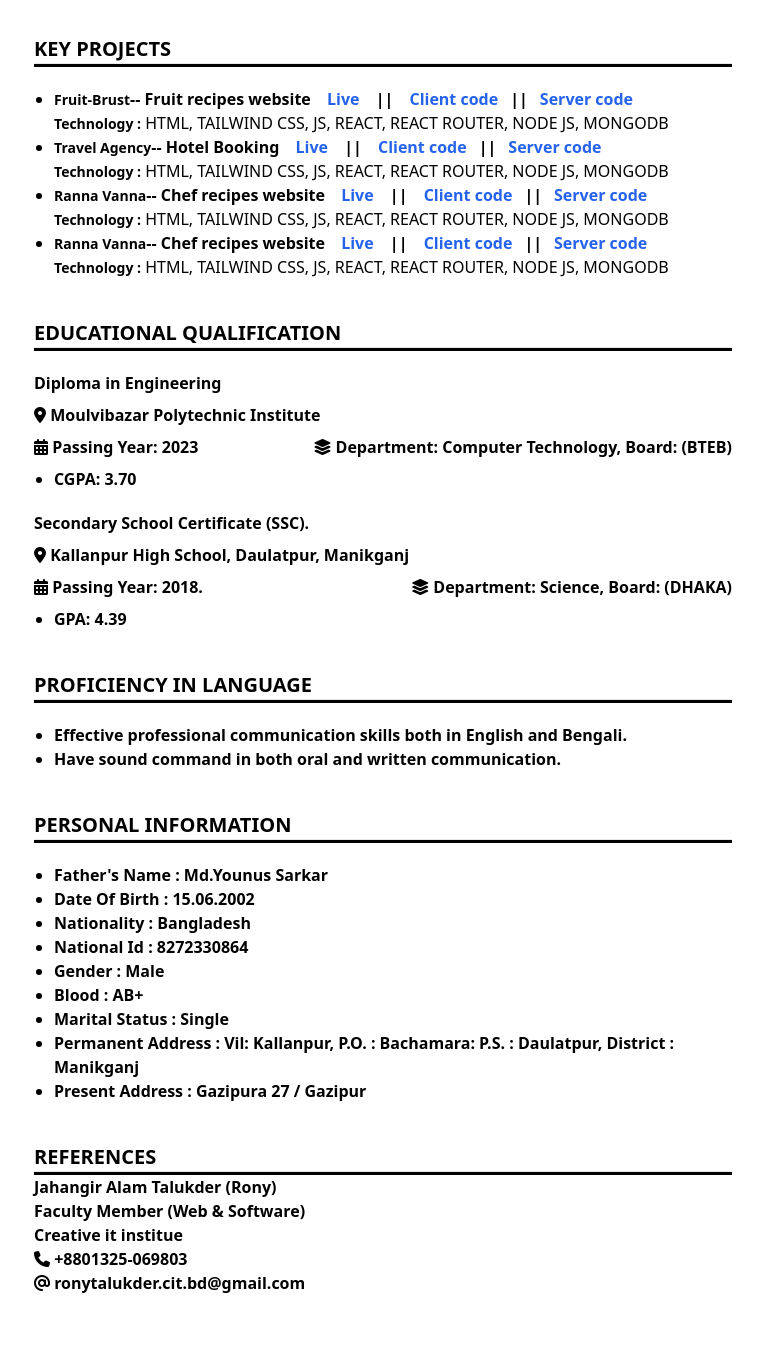
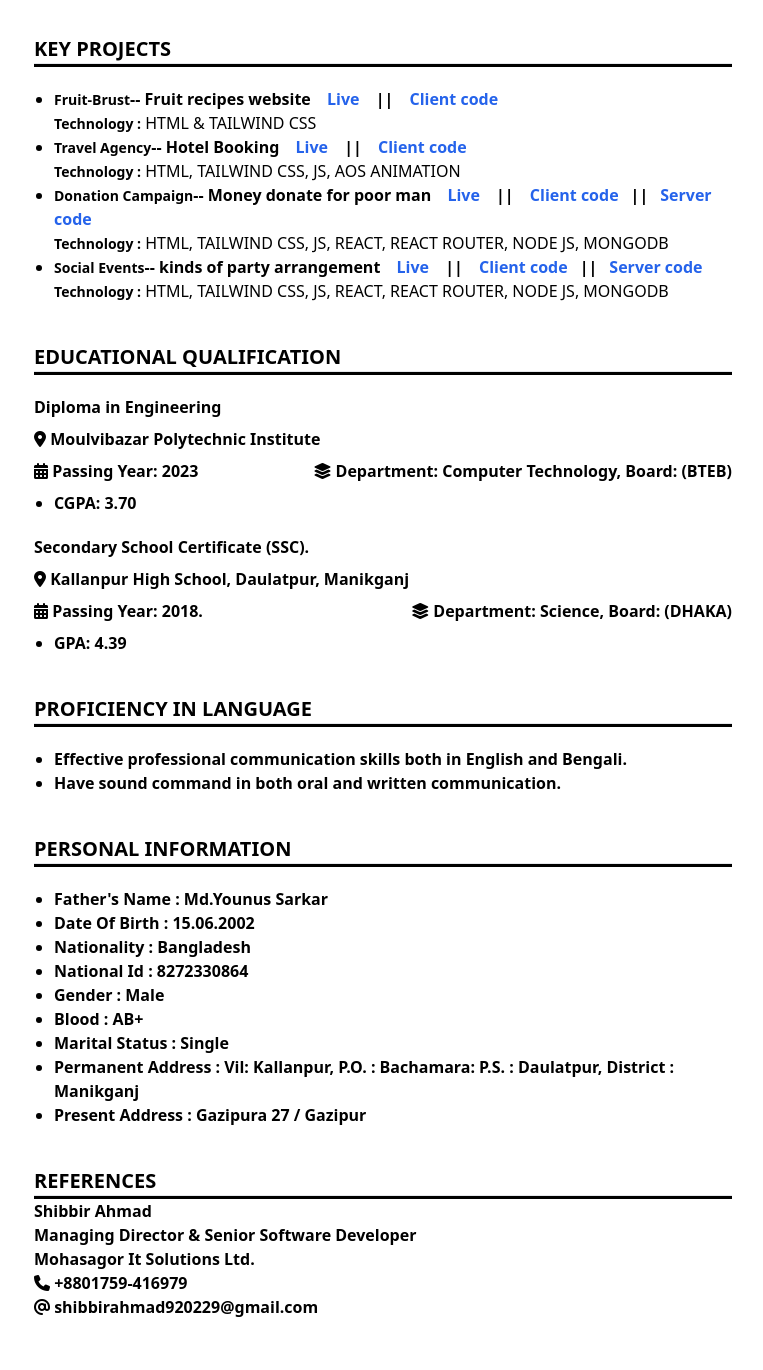
Before and after one commit to khokons/Resume-of-khokon, a plain HTML site: page index.html in a window 1280 px wide. Shown: the part 880-2250 px from the top of the page, without its empty margins (257-1020 px from the left). Drawn offline with nearby package versions, Linux system fonts and the light colour scheme.

Commit message:
some edit and add new project

```diff
--- a/index.html
+++ b/index.html
@@ -36,13 +36,13 @@
       <section>
         <div class="flex justify-between px-12 py-10">
           <div class="text-black font-medium">
-            <h1 class="text-xl text-black uppercase font-bold">Md: Mahmudul Hasan khokon</h1>
+            <h1 class="text-xl text-black uppercase font-bold">Mahmudul Hasan khokon</h1>
             <h2 class="text-[18px] text-black font-bold capitalize">front-end developer (react)</h2>
             <a href="mailto:sksb9226@gmail.com">khokon.webdev@gmail.com</a>
             <a href="tel:01633-347597"><i class="fa-solid fa-phone mx-2"></i> 01633-347597</a>
             <p>Gazipura 27 / Gazipur</p>
             <div class="space-x-2 text-black font-medium">
-              <a class="uppercase text-blue-600" href="" target="_blank">Github</a>
+              <a class="uppercase text-blue-600" href="https://github.com/khokons" target="_blank">Github</a>
               <a class="uppercase text-blue-600" href="https://www.facebook.com/areyoumahmudul" target="_blank">linkedin</a>
             </div>
           </div>
@@ -118,13 +118,13 @@
             <h2 class="uppercase text-xl font-bold text-black">Key projects</h2>
             <hr class="w-full h-1 bg-black">
             <ul class="list-disc ml-5 mt-5">
-            <li class="space-x-3"><span class="font-bold text-black text-sm capitalize">Fruit-Brust</span>-- Fruit recipes website <a class="text-blue-600" href="https://khokons.github.io/Fruit-Brust/" target="_blank">Live</a> <span>||</span> <a class="text-blue-600" href="https://github.com/khokons/Fruit-Brust" target="_blank">Client code</a><span>||</span><a class="text-blue-600" href="">Server code</a></li>
+            <li class="space-x-3"><span class="font-bold text-black text-sm capitalize">Fruit-Brust</span>-- Fruit recipes website <a class="text-blue-600" href="https://khokons.github.io/Fruit-Brust/" target="_blank">Live</a> <span>||</span> <a class="text-blue-600" href="https://github.com/khokons/Fruit-Brust" target="_blank">Client code</a></li>
+            <p class="uppercase text-black font-medium"><span class="capitalize font-bold text-sm text-black">Technology :</span> Html & tailwind css</p>
+            <li class="space-x-3"><span class="font-bold text-black text-sm capitalize">Travel Agency</span>-- Hotel Booking <a class="text-blue-600" href=" https://khokons.github.io/travel_agency/" target="_blank">Live</a> <span>||</span> <a class="text-blue-600" href="https://github.com/khokons/travel_agency" target="_blank">Client code</a></li>
+            <p class="uppercase text-black font-medium"><span class="capitalize font-bold text-sm text-black">Technology :</span> Html, Tailwind CSS, js, Aos Animation</p>
+            <li class="space-x-3"><span class="font-bold text-black text-sm capitalize">Donation Campaign</span>-- Money donate for poor man <a class="text-blue-600" href="https://6514329804e95f209560b457--effulgent-starburst-3e2892.netlify.app/" target="_blank">Live</a> <span>||</span> <a class="text-blue-600" href="https://github.com/khokons/donation-campaign-main" target="_blank">Client code</a><span>||</span><a class="text-blue-600" href="">Server code</a></li>
             <p class="uppercase text-black font-medium"><span class="capitalize font-bold text-sm text-black">Technology :</span> Html, tailwind css, js, react, react router, node js, mongodb</p>
-            <li class="space-x-3"><span class="font-bold text-black text-sm capitalize">Travel Agency</span>-- Hotel Booking <a class="text-blue-600" href=" https://khokons.github.io/travel_agency/" target="_blank">Live</a> <span>||</span> <a class="text-blue-600" href="https://github.com/khokons/travel_agency" target="_blank">Client code</a><span>||</span><a class="text-blue-600" href="">Server code</a></li>
-            <p class="uppercase text-black font-medium"><span class="capitalize font-bold text-sm text-black">Technology :</span> Html, tailwind css, js, react, react router, node js, mongodb</p>
-            <li class="space-x-3"><span class="font-bold text-black text-sm capitalize">Ranna vanna</span>-- Chef recipes website <a class="text-blue-600" href="">Live</a> <span>||</span> <a class="text-blue-600" href="">Client code</a><span>||</span><a class="text-blue-600" href="">Server code</a></li>
-            <p class="uppercase text-black font-medium"><span class="capitalize font-bold text-sm text-black">Technology :</span> Html, tailwind css, js, react, react router, node js, mongodb</p>
-            <li class="space-x-3"><span class="font-bold text-black text-sm capitalize">Ranna vanna</span>-- Chef recipes website <a class="text-blue-600" href="">Live</a> <span>||</span> <a class="text-blue-600" href="">Client code</a><span>||</span><a class="text-blue-600" href="">Server code</a></li>
+            <li class="space-x-3"><span class="font-bold text-black text-sm capitalize">Social Events</span>-- kinds of party arrangement <a class="text-blue-600" href="https://react-social-events.web.app" target="_blank">Live</a> <span>||</span> <a class="text-blue-600" href="https://github.com/khokons/react-social-event-public" target="_blank">Client code</a><span>||</span><a class="text-blue-600" href="">Server code</a></li>
             <p class="uppercase text-black font-medium"><span class="capitalize font-bold text-sm text-black">Technology :</span> Html, tailwind css, js, react, react router, node js, mongodb</p>
 
             </ul>
@@ -199,11 +199,11 @@
       <h2 class="uppercase text-xl font-bold text-black">REFERENCES</h2>
       <hr class="w-full h-1 bg-black">
       <div>
-        <h2 class="font-bold">Jahangir Alam Talukder (Rony)</h2>
-        <p>Faculty Member (Web & Software)</p>
-        <p>Creative it institue</p>
-        <p><i class="fa-solid fa-phone"></i> +8801325-069803</p>
-        <p><i class="fa-solid fa-at"></i> ronytalukder.cit.bd@gmail.com</p>
+        <h2 class="font-bold">Shibbir Ahmad</h2>
+        <p>Managing Director & Senior Software Developer </p>
+        <p>Mohasagor It Solutions Ltd.</p>
+        <p><i class="fa-solid fa-phone"></i> +8801759-416979</p>
+        <p><i class="fa-solid fa-at"></i> shibbirahmad920229@gmail.com</p>
       </div>
       </div>
 </section>
```
